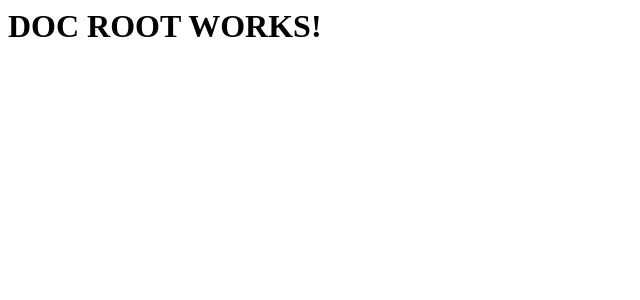
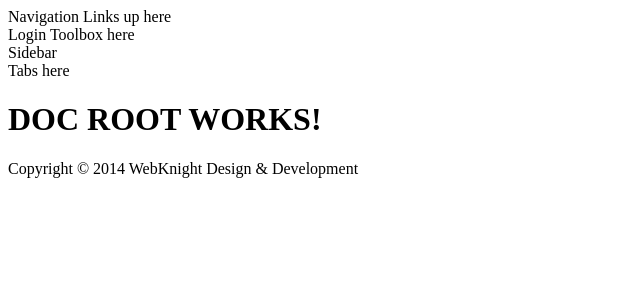
Before and after one commit to jbrouhard98/ICIS, a PHP site: page /template.php in a window 1280 px wide. Shown: the top 300 px of the page, without its empty margins (0-640 px from the left). Run offline with PHP 8.4, Linux system fonts and the light colour scheme.

Commit message:
Fixed a few include files

```diff
--- a/includes/footer.php
+++ b/includes/footer.php
@@ -16,3 +16,9 @@
  * You should have received a copy of the GNU General Public License
  * along with this program.  If not, see <http://www.gnu.org/licenses/>.
  */
+
+?>
+</div>
+<div id="footer">Copyright &copy; 2014 WebKnight Design & Development </div>
+</body>
+</html>
--- a/includes/header.php
+++ b/includes/header.php
@@ -16,3 +16,18 @@
  * You should have received a copy of the GNU General Public License
  * along with this program.  If not, see <http://www.gnu.org/licenses/>.
  */
+?>
+
+<html>
+    <head>
+        <title>ICIS - Integrated Combat Information Systems</title>
+        <link href="/assets/css/stylesheet.css" rel="stylesheet">
+        <link href="/assets/css/bootstrap-min.css" rel="stylesheet">
+        <link href="/assets/css/tablecloth.css" rel="stylesheet">
+    </head>
+    <body>
+        <div id="navbar">Navigation Links up here</div>
+        <div id="toolbox">Login Toolbox here</div>
+        <div id="sidebar">Sidebar</div>
+        <div id="container">
+            <div id="tabs">Tabs here</div>
--- a/includes/session.inc.php
+++ b/includes/session.inc.php
@@ -29,7 +29,7 @@ session_start();
 if (isset ($_SESSION['HTTP_USER_AGENT'])){
 	{
 		if($_SESSION['HTTP_USER_AGENT'] != md5($_SERVER['HTTP_USER_AGENT'])){
-			header('location:/login.php');
+			header('location:./login.php');
 		}
 	}
 }
@@ -40,7 +40,7 @@ else
 
 // Now lets check to see if the sesison username exists...
 if(!isset($_SESSION['uname'])){
-	header('location:/login.php');
+	header('location:./login.php');
 }
 else{
 
```
